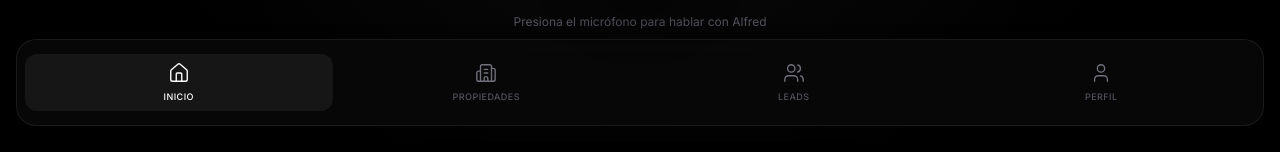
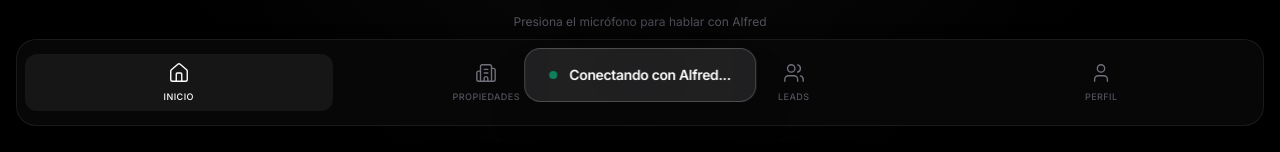
Before and after one commit to Nabole05/Alfred-Real-Estate, a Next.js app: page / in a window 1280 px wide. Both pictures are taken after a click on the button 640 px from the left and 609 px from the top of the page. Shown: the part 658-810 px from the top of the page. Built offline with nearby package versions, Linux system fonts and the light colour scheme; no server answers.

Commit message:
debug: add visual feedback and agentId fallback for iOS testing

```diff
--- a/src/components/alfred/voice-fab.tsx
+++ b/src/components/alfred/voice-fab.tsx
@@ -12,6 +12,7 @@ type VoiceStatus = "idle" | "connecting" | "listening" | "responding";
 export default function VoiceFAB() {
     const [conversation, setConversation] = useState<Conversation | null>(null);
     const [status, setStatus] = useState<VoiceStatus>("idle");
+    const [debugMessage, setDebugMessage] = useState<string | null>(null);
     const audioRef = useRef<HTMLAudioElement | null>(null);
 
     // Hook para manejar navegación
@@ -50,14 +51,16 @@ export default function VoiceFAB() {
 
     const startConversation = async () => {
         try {
-            const agentId = process.env.NEXT_PUBLIC_ELEVENLABS_AGENT_ID;
+            // Fallback directo por si las variables de Vercel fallan
+            const agentId = process.env.NEXT_PUBLIC_ELEVENLABS_AGENT_ID || "agent_7301kfcf2akyfq0t3mz0bqf2n0hd";
 
             if (!agentId) {
-                console.error("Agent ID no configurado");
+                setDebugMessage("Error: Agent ID no encontrado");
                 return;
             }
 
             setStatus("connecting");
+            setDebugMessage("Conectando con Alfred...");
 
             // Client Tools: Compatibilidad total con nombres específicos y unificados
             const clientTools: Record<string, any> = {
@@ -92,8 +95,11 @@ export default function VoiceFAB() {
                     },
                     handler: async (params: any) => {
                         console.log("[ALFRED] Navigate tool invoked with:", params);
+                        setDebugMessage(`Navigating to: ${params.destination}...`);
                         const result = ALFRED_TOOLS.navigate(params);
                         handleAlfredNavigation(result.route);
+
+                        setTimeout(() => setDebugMessage(null), 3000);
                         return { success: true, route: result.route };
                     }
                 },
@@ -108,8 +114,10 @@ export default function VoiceFAB() {
                         }
                     },
                     handler: async (params: any) => {
+                        setDebugMessage(`Navigating to tasks...`);
                         const result = ALFRED_TOOLS.navigate({ destination: "tasks", ...params });
                         handleAlfredNavigation(result.route);
+                        setTimeout(() => setDebugMessage(null), 3000);
                         return { success: true, route: result.route };
                     }
                 },
@@ -122,8 +130,10 @@ export default function VoiceFAB() {
                         }
                     },
                     handler: async (params: any) => {
+                        setDebugMessage(`Navigating to leads...`);
                         const result = ALFRED_TOOLS.navigate({ destination: "leads", ...params });
                         handleAlfredNavigation(result.route);
+                        setTimeout(() => setDebugMessage(null), 3000);
                         return { success: true, route: result.route };
                     }
                 },
@@ -136,15 +146,19 @@ export default function VoiceFAB() {
                         }
                     },
                     handler: async (params: any) => {
+                        setDebugMessage(`Navigating to agenda...`);
                         const result = ALFRED_TOOLS.navigate({ destination: "agenda", ...params });
                         handleAlfredNavigation(result.route);
+                        setTimeout(() => setDebugMessage(null), 3000);
                         return { success: true, route: result.route };
                     }
                 },
                 navigate_to_home: {
                     description: "Vuelve al inicio.",
                     handler: async () => {
+                        setDebugMessage(`Navigating home...`);
                         handleAlfredNavigation("/");
+                        setTimeout(() => setDebugMessage(null), 3000);
                         return { success: true, route: "/" };
                     }
                 },
@@ -160,7 +174,8 @@ export default function VoiceFAB() {
                     },
                     handler: async (params: any) => {
                         console.log("[ALFRED] get_summary_data invoked", params);
-                        // Por ahora devolvemos mock, en Sprint 2 traemos de base de datos
+                        setDebugMessage(`Fetching summary data...`);
+                        setTimeout(() => setDebugMessage(null), 2000);
                         return {
                             success: true,
                             data: {
@@ -412,6 +427,24 @@ export default function VoiceFAB() {
                     </motion.div>
                 )}
             </AnimatePresence>
+            {/* Debug Message Toast */}
+            <AnimatePresence>
+                {debugMessage && (
+                    <motion.div
+                        initial={{ opacity: 0, y: 50 }}
+                        animate={{ opacity: 1, y: 0 }}
+                        exit={{ opacity: 0, scale: 0.9 }}
+                        className="fixed bottom-10 left-1/2 transform -translate-x-1/2 z-[200]"
+                    >
+                        <div className="bg-white/10 backdrop-blur-3xl border border-white/20 rounded-2xl px-6 py-4 shadow-2xl">
+                            <p className="text-sm font-semibold text-white tracking-tight flex items-center gap-3">
+                                <span className="w-2 h-2 rounded-full bg-emerald-400 animate-pulse" />
+                                {debugMessage}
+                            </p>
+                        </div>
+                    </motion.div>
+                )}
+            </AnimatePresence>
         </>
     );
 }
```
